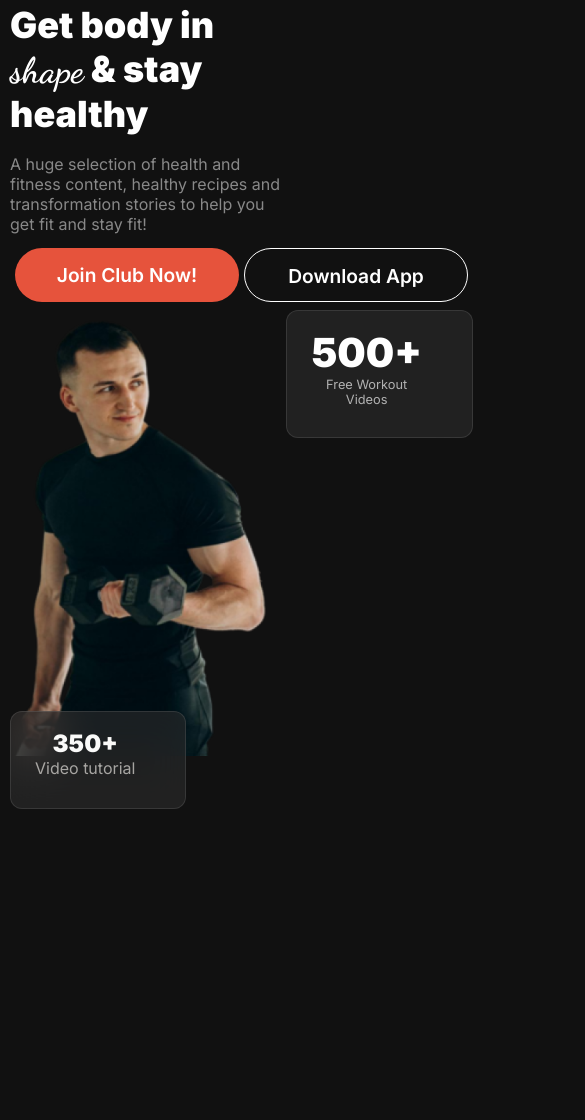
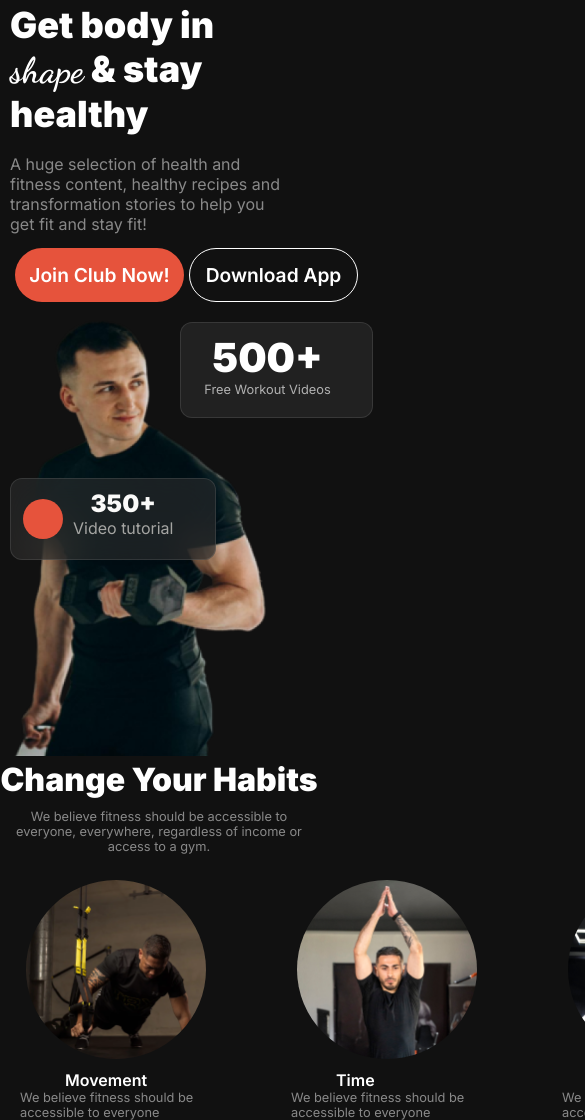
Before and after one commit to Shahadat1530/assignment-02, a plain HTML site: page index.html in a window 390 px wide. Shown: the part 197-1317 px from the top of the page, 585 px wide, since content can reach past the window. Before the commit the page ends 1006 px from the top, so only its background shows below. Drawn offline with Linux system fonts and the light colour scheme.

Commit message:
fixed responsive for upper side, and completed 2nd section

```diff
--- a/index.html
+++ b/index.html
@@ -33,9 +33,12 @@
             </div>
             <div class="head-image">
                 <img src="images/Images 2.png" alt="">
-                <button class="btn-trans bottom-left">
-                    <span class="bottom-title">350+</span> <br>
-                    <span class="bottom-des">Video tutorial</span>
+                <button class="btn-trans bottom-left display-flex">
+                    <div class="red-circle"></div>
+                    <div>
+                        <span class="bottom-title">350+</span> <br>
+                        <span class="bottom-des">Video tutorial</span>
+                    </div>
                 </button>
                 <button class="btn-trans top-right">
                     <span class="btn-title">500+</span> <br>
@@ -46,7 +49,44 @@
     </header>
 
     <main>
-
+        <!-- Change your habit -->
+        <section class="habit">
+            <div class="habit-head">
+                <h3 class="habit-title">Change Your Habits</h3>
+                <p class="habit-des">We believe fitness should be accessible to everyone, everywhere, regardless of
+                    income or access to a gym.</p>
+            </div>
+            <div class="habit-images display-flex">
+                <div class="habit-image">
+                    <div class="image-circle">
+                        <img src="images/image 3.png" alt="">
+                    </div>
+                    <h6 class="image-title">Movement</h6>
+                    <p class="image-des">We believe fitness should be accessible to everyone</p>
+                </div>
+                <div class="habit-image">
+                    <div class="image-circle">
+                        <img src="images/image 2.png" alt="">
+                    </div>
+                    <h6 class="image-title">Time</h6>
+                    <p class="image-des">We believe fitness should be accessible to everyone</p>
+                </div>
+                <div class="habit-image">
+                    <div class="image-circle">
+                        <img src="images/image 4.png" alt="">
+                    </div>
+                    <h6 class="image-title">Practice</h6>
+                    <p class="image-des">We believe fitness should be accessible to everyone</p>
+                </div>
+                <div class="habit-image">
+                    <div class="image-circle">
+                        <img src="images/image 5.png" alt="">
+                    </div>
+                    <h6 class="image-title">Weight Loss</h6>
+                    <p class="image-des">We believe fitness should be accessible to everyone</p>
+                </div>
+            </div>
+        </section>
     </main>
 
     <footer>
--- a/styles/fitness.css
+++ b/styles/fitness.css
@@ -32,7 +32,7 @@ body {
 /* header styles */
 .header {
     width: 100%;
-    height: 715px;
+    /* height: 715px; */
     background-blend-mode: linear-gradient(180deg, rgba(119, 119, 119, 0) 100%);
 }
 
@@ -91,6 +91,7 @@ body {
 .head-image {
     max-width: 349px;
     max-height: 580px;
+    position: relative;
 }
 
 .head-image img {
@@ -98,7 +99,7 @@ body {
 }
 
 .btn-trans {
-    padding: 17px 50px 30px 24px;
+    padding: 10px 30px 20px 12px;
     border: 1px solid rgba(255, 255, 255, 0.1);
     border-radius: 12px;
     backdrop-filter: blur(20px);
@@ -106,15 +107,11 @@ body {
 }
 
 .top-right {
+    width: 193px;
     position: absolute;
-    margin-top: -450px;
-    margin-left: 180px;
+    top: 120px;
+    left: 230px;
 
-}
-
-.bottom-left {
-    margin-top: -280px;
-    margin-left: -110px;
 }
 
 .btn-title {
@@ -129,6 +126,22 @@ body {
     font-family: Inter;
     font-size: .8rem;
     font-weight: 400;
+}
+
+.bottom-left {
+    width: 206px;
+    position: absolute;
+    bottom: 70px;
+    left: -60px;
+}
+
+.red-circle{
+    width: 40px;
+    height: 40px;
+    margin-top: 10px;
+    margin-right: 10px;
+    background-color:rgb(230, 83, 60);
+    border-radius: 50%;
 }
 
 .bottom-title {
@@ -186,14 +199,76 @@ body {
     font-weight: 400;
 }
 
+/* Habit Section style */
+.habit {
+    width: 1044px;
+    /* height: 452px; */
+    margin: 0 auto;
+    margin-top: 100px;
+}
 
+.habit-head {
+    width: 630px;
+    height: 120px;
+    margin: 0 auto;
+    text-align: center;
+}
 
+.habit-title {
+    color: rgb(255, 255, 255);
+    font-family: Inter;
+    font-size: 3rem;
+    font-weight: 900;
+    margin-bottom: 10px;
+}
 
+.habit-des {
+    color: rgba(255, 255, 255, 0.5);
+    font-family: Inter;
+    font-size: .8rem;
+    font-weight: 400;
+}
 
+.habit-images {
+    width: 1044px;
+    max-height: 274px;
+    justify-content: center;
+    gap: 40px;
+}
 
+.habit-image {
+    max-width: 231px;
+    max-height: 274px;
+}
 
+.image-circle {
+    max-width: 180px;
+    max-height: 150px;
+    margin: 0 auto;
+}
 
+.image-circle img {
+    width: 100%;
+    border-radius: 65%;
+}
 
+.image-title {
+    color: rgb(255, 255, 255);
+    font-family: Inter;
+    font-size: 1rem;
+    font-weight: 600;
+    margin-top: 40px;
+    margin-left: 65px;
+    margin-bottom: 0px;
+}
+
+.image-des {
+    color: rgba(255, 255, 255, 0.5);
+    font-family: Inter;
+    font-size: .8rem;
+    font-weight: 400;
+    margin-left: 20px;
+}
 
 
 
@@ -217,14 +292,38 @@ body {
         font-size: 2.25rem;
     }
 
+    .btn-primary,
+    .btn {
+        width: 169px;
+        padding: 0;
+    }
+
     .top-right {
         position: absolute;
-        margin-top: -450px;
-        margin-left: 100px;
+        top: 20px;
+        left: 170px;
     }
 
     .bottom-left {
-        margin-top: -280px;
-        margin-left: 0px;
+        position: absolute;
+        bottom: 200px;
+        left: 0px;
+    }
+
+    .habit{
+        margin: 0px;
+    }
+
+    .habit-head {
+        width: 318px;
+        margin: 0px;
+    }
+
+    .habit-title {
+        font-size: 2rem;
+    }
+
+    .habit-images {
+        /* flex-direction: column; */
     }
 }
```
